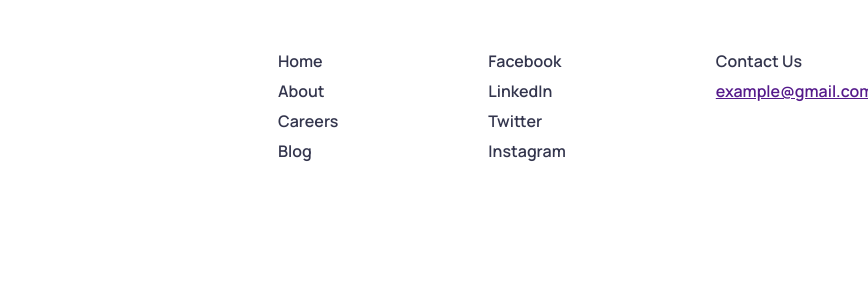
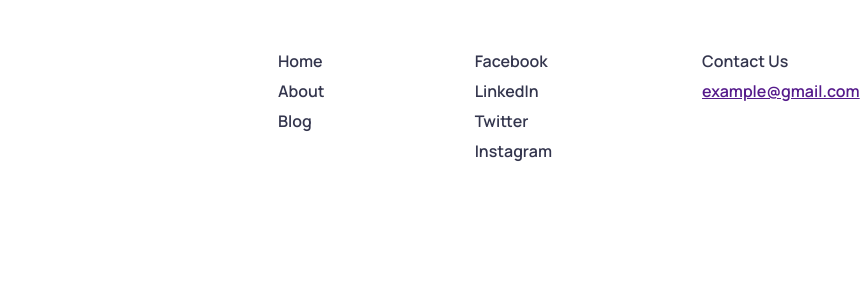
Before and after one commit to moazzam-ali/GCU, a website: page blog.html in a window 1280 px wide. Shown: the part 110-401 px from the top of the page, 412-1280 px from the left. Drawn offline with Linux system fonts and the light colour scheme.

Commit message:
Blog Page footer changes

```diff
--- a/blog.html
+++ b/blog.html
@@ -59,7 +59,6 @@
                 <div class="footer__links__col">
                     <a href="" class="footer__link">Home</a>
                     <a href="" class="footer__link">About</a>
-                    <a href="" class="footer__link">Careers</a>
                     <a href="" class="footer__link">Blog</a>
                 </div>
                 <div class="footer__links__col">
```
